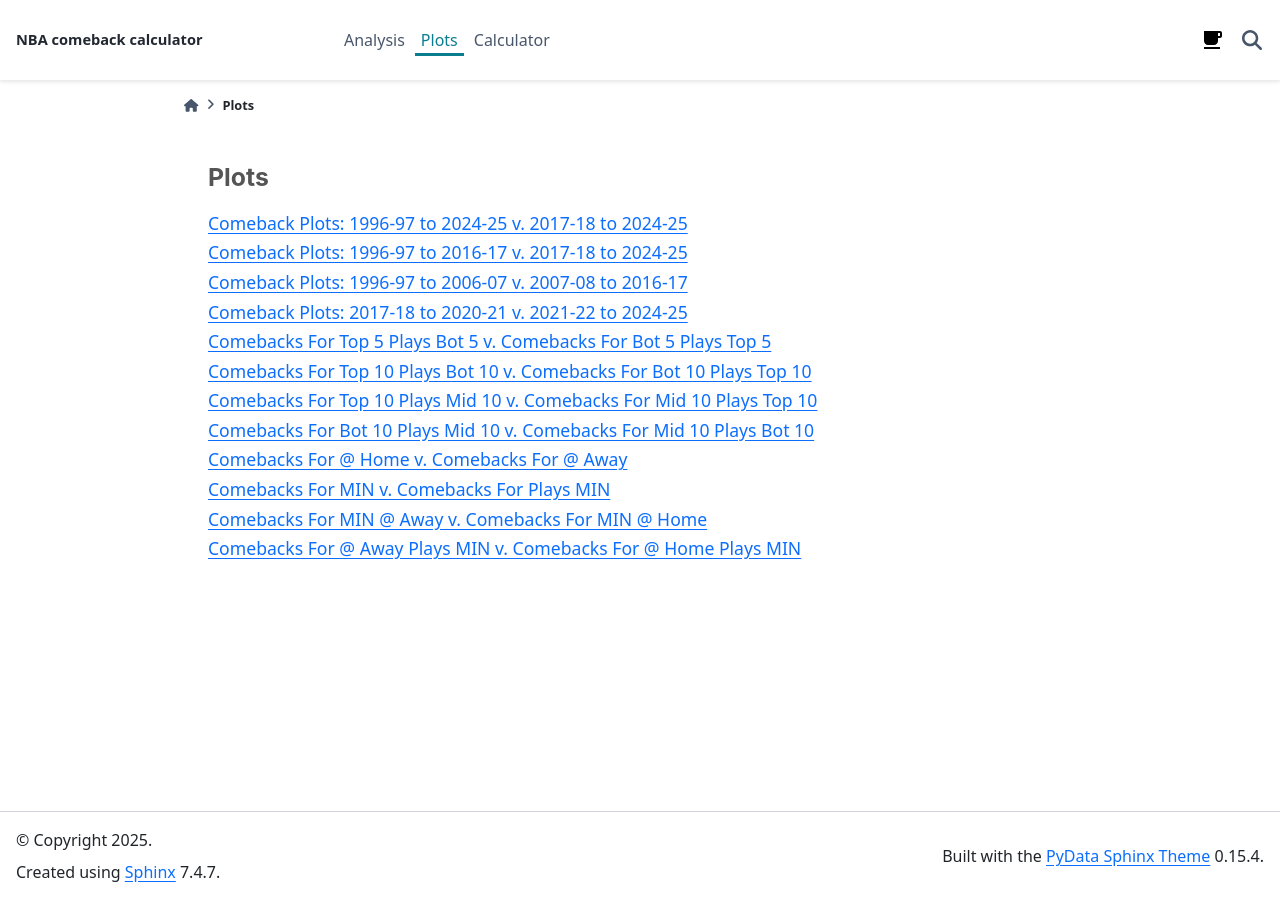
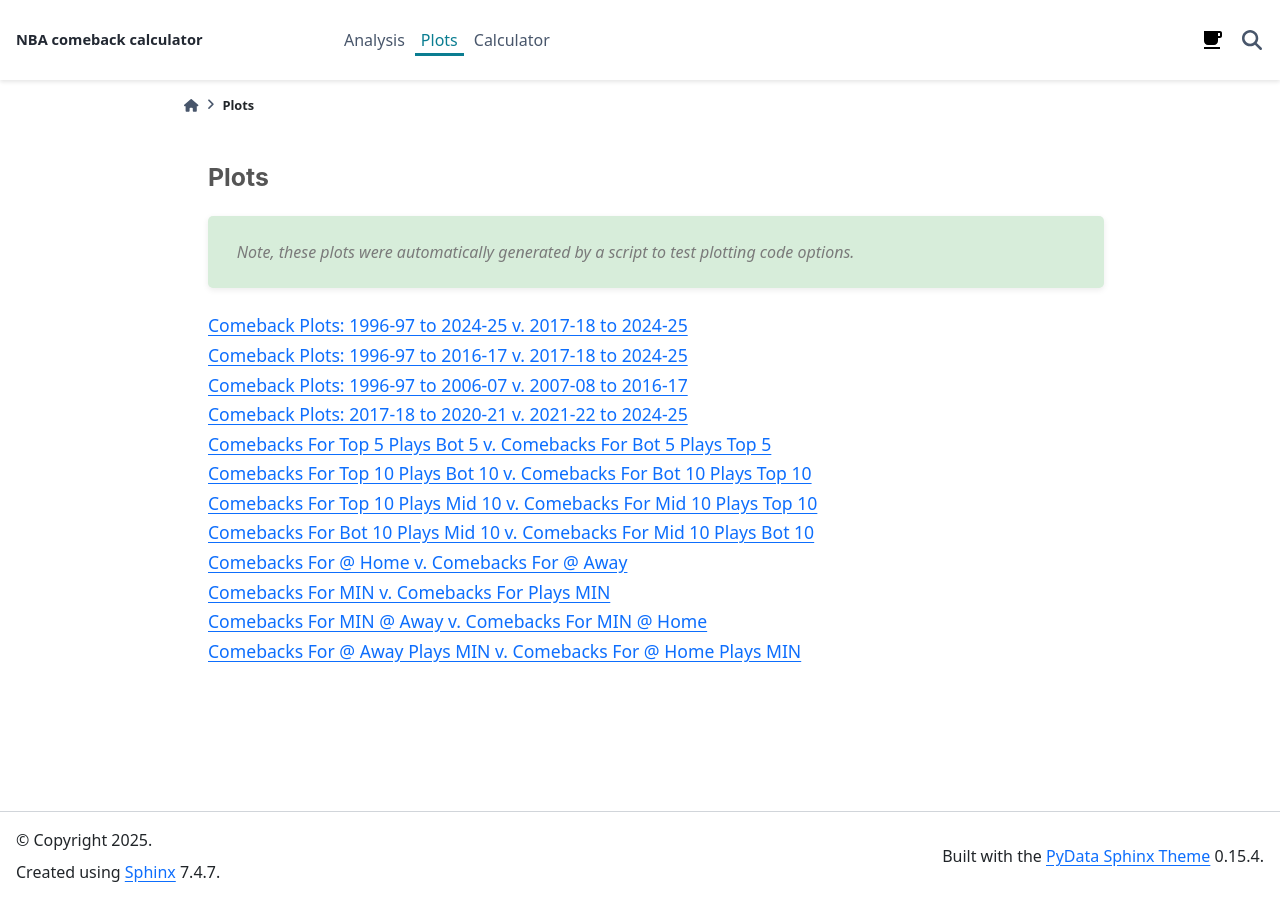
Before and after one commit to nba-comeback-calculator/nba-comeback-calculator, a Sphinx documentation site: the page built from docs/frontend/source/plots/index.rst, in a window 1280 px wide. Built offline with Sphinx 7.4.7 and the PyData theme 0.15.4, drawn with Linux system fonts in a browser that asks for light colours; nearby versions of some CDN libraries; comment, search, counter and statistics services are not loaded; some of the changed lines change nothing that is shown.

Commit message:
RST: updated twolves page.

```diff
--- a/docs/frontend/source/_static/js/nbacc_calculator_ui.js
+++ b/docs/frontend/source/_static/js/nbacc_calculator_ui.js
@@ -1277,7 +1277,7 @@ const nbacc_calculator_ui = (() => {
 
         // Make sure the chart container exists
         if (!chartContainer) {
-            console.error("Chart container not found");
+            // Silently return if chart container is not found
             return;
         }
 
@@ -1292,7 +1292,7 @@ const nbacc_calculator_ui = (() => {
         try {
             // Check if year groups exist
             if (!state.yearGroups || state.yearGroups.length === 0) {
-                console.error("No year groups defined");
+                // No year groups defined
                 chartContainer.innerHTML = '<div class="error">Please add at least one season range before calculating.</div>';
                 return;
             }
@@ -1320,7 +1320,7 @@ const nbacc_calculator_ui = (() => {
                             // );
                         })
                         .catch((error) => {
-                            console.error(`Failed to load season ${year}:`, error);
+                            // Silently handle season loading error
                             // Create a minimal empty season to avoid breaking the calculator
                             // Create an instance of Season with minimal data to avoid errors
                             const emptySeason =
@@ -1570,49 +1570,16 @@ const nbacc_calculator_ui = (() => {
                 setTimeout(forceButtonVisibility, 100);
                 setTimeout(forceButtonVisibility, 250);
             } catch (error) {
-                console.error("Error rendering chart:", error);
+                // Silently handle rendering error
                 throw new Error("Failed to render chart: " + error.message);
             }
         } catch (error) {
-            console.error("Error calculating chart:", error);
+            // Silently handle calculation error
 
             // Create a detailed error message
             let errorMessage = error.message;
 
-            // Add direct debugging information to the console to help users
-            console.log("Modules available:");
-            try {
-                console.log(
-                    "- nbacc_utils: " +
-                        (typeof nbacc_utils !== "undefined" ? "Yes" : "No")
-                );
-            } catch (e) {
-                console.log("- nbacc_utils: No");
-            }
-            try {
-                console.log(
-                    "- nbacc_plotter_data: " +
-                        (typeof nbacc_plotter_data !== "undefined" ? "Yes" : "No")
-                );
-            } catch (e) {
-                console.log("- nbacc_plotter_data: No");
-            }
-            try {
-                console.log(
-                    "- nbacc_plotter_core: " +
-                        (typeof nbacc_plotter_core !== "undefined" ? "Yes" : "No")
-                );
-            } catch (e) {
-                console.log("- nbacc_plotter_core: No");
-            }
-            try {
-                console.log(
-                    "- nbacc_calculator_api: " +
-                        (typeof nbacc_calculator_api !== "undefined" ? "Yes" : "No")
-                );
-            } catch (e) {
-                console.log("- nbacc_calculator_api: No");
-            }
+            // Module availability check removed to prevent console logging
 
             // Check if it's a file loading error or a module loading error
             if (
@@ -1650,14 +1617,14 @@ const nbacc_calculator_ui = (() => {
         // Get the target chart div
         const targetDiv = document.getElementById(targetChartId);
         if (!targetDiv) {
-            console.error(`Target chart div with ID ${targetChartId} not found`);
+            // Silently return if target chart div not found
             return;
         }
 
         // Get the chart container within the target div
         const chartContainer = document.getElementById(`${targetChartId}-container`);
         if (!chartContainer) {
-            console.error(`Chart container for ${targetChartId} not found`);
+            // Silently return if chart container not found
             return;
         }
 
@@ -1667,7 +1634,7 @@ const nbacc_calculator_ui = (() => {
         try {
             // Check if year groups exist
             if (!state.yearGroups || state.yearGroups.length === 0) {
-                console.error("No year groups defined");
+                // No year groups defined
                 chartContainer.innerHTML = '<div class="error">Please add at least one season range before calculating.</div>';
                 return;
             }
@@ -1686,7 +1653,7 @@ const nbacc_calculator_ui = (() => {
                             seasonData[year] = season;
                         })
                         .catch((error) => {
-                            console.error(`Failed to load season ${year}:`, error);
+                            // Silently handle season loading error
                             // Create a minimal empty season to avoid breaking the calculator
                             const emptySeason =
                                 new nbacc_calculator_season_game_loader.Season(year);
@@ -1899,7 +1866,7 @@ const nbacc_calculator_ui = (() => {
             }
 
         } catch (error) {
-            console.error("Error calculating chart:", error);
+            // Silently handle calculation error
             chartContainer.innerHTML = `<div class="error">Error: ${error.message}</div>`;
         }
     }
--- a/docs/frontend/source/_static/js/nbacc_chart_loader.js
+++ b/docs/frontend/source/_static/js/nbacc_chart_loader.js
@@ -57,8 +57,28 @@ function getCachedChartData(chartId) {
 function cacheChartData(chartId, data, lastModified) {
     if (!nbacc_utils.__USE_LOCAL_STORAGE_CACHE__) return;
 
-    // Use the utility function with timestamps and Last-Modified header
-    nbacc_utils.setLocalStorageWithTimestamp(getChartCacheKey(chartId), data, lastModified);
+    try {
+        // Use the utility function with timestamps and Last-Modified header
+        nbacc_utils.setLocalStorageWithTimestamp(getChartCacheKey(chartId), data, lastModified);
+    } catch (e) {
+        // If localStorage is full, try to prune older entries and retry
+        if (e.name === 'QuotaExceededError') {
+            // localStorage quota exceeded, pruning older entries
+
+            if (typeof nbacc_utils.pruneOldestCacheEntries === 'function') {
+                nbacc_utils.pruneOldestCacheEntries();
+
+                // Try again after pruning
+                try {
+                    nbacc_utils.setLocalStorageWithTimestamp(getChartCacheKey(chartId), data, lastModified);
+                } catch (retryError) {
+                    // Failed to store data even after pruning
+                }
+            }
+        } else {
+            // Error caching chart data
+        }
+    }
 }
 
 // Function to check if any part of an element is in the viewport
@@ -89,7 +109,7 @@ function resetChartZoom(chartId) {
 async function loadAndPlotChart(chartDiv) {
     const divId = chartDiv.id;
     if (!divId) {
-        console.error("Chart div must have an ID attribute");
+        // Chart div must have an ID attribute
         return;
     }
 
@@ -144,7 +164,7 @@ async function loadAndPlotChart(chartDiv) {
             if (typeof nbacc_calculator_ui !== "undefined") {
                 nbacc_calculator_ui.showCalculatorUI(divId, event);
             } else {
-                console.error("nbacc_calculator_ui module is not loaded");
+                // nbacc_calculator_ui module is not loaded
             }
         });
 
@@ -227,7 +247,7 @@ async function loadAndPlotChart(chartDiv) {
                 useCache = true;
             }
         } catch (e) {
-            console.warn("Error checking cache validity, will fetch from server:", e);
+            // Error checking cache validity, will fetch from server
         }
     } else if (!nbacc_utils.__USE_SERVER_TIMESTAMPS__ && isChartCached(divId)) {
         // Using time-based expiration instead of Last-Modified headers
@@ -267,7 +287,7 @@ async function loadAndPlotChart(chartDiv) {
             // Cache the data for future use with the Last-Modified header
             cacheChartData(divId, chartData, lastModified);
         } catch (error) {
-            console.error(`Error loading or validating JSON: ${error.message}`);
+            // Error loading or validating JSON
             chartContainer.innerHTML = `Error can't find ${divId}.json!`;
             return;
         }
@@ -366,14 +386,14 @@ function checkChartsInViewport() {
     const chartDivs = document.querySelectorAll("div.nbacc-chart");
 
     if (chartDivs.length === 0) {
-        console.log("No chart divs found with class 'nbacc-chart'");
+        // No chart divs found with class 'nbacc-chart'
     }
 
     chartDivs.forEach((div) => {
         const divId = div.id;
 
         if (!divId) {
-            console.warn("Found chart div without ID - skipping");
+            // Found chart div without ID - skipping
             return;
         }
 
@@ -392,14 +412,14 @@ function loadAllCharts() {
     const chartDivs = document.querySelectorAll("div.nbacc-chart");
 
     if (chartDivs.length === 0) {
-        console.log("No chart divs found with class 'nbacc-chart'");
+        // No chart divs found with class 'nbacc-chart'
     }
 
     chartDivs.forEach((div) => {
         const divId = div.id;
 
         if (!divId) {
-            console.warn("Found chart div without ID - skipping");
+            // Found chart div without ID - skipping
             return;
         }
 
--- a/docs/frontend/source/_static/js/nbacc_utils.js
+++ b/docs/frontend/source/_static/js/nbacc_utils.js
@@ -27,10 +27,10 @@ const nbacc_utils = (() => {
     // Controls whether to use server file timestamps for cache validation instead of fixed expiration
     var __USE_SERVER_TIMESTAMPS__ = true;
 
-    // Maximum cache age in milliseconds (1 hour for now, will be increased to 1 day later)
-    // 1 hour = 60 * 60 * 1000 = 3,600,000 ms
+    // Maximum cache age in milliseconds (1 day)
+    // 1 day = 24 * 60 * 60 * 1000 = 86,400,000 ms
     // Only used if __USE_SERVER_TIMESTAMPS__ is false
-    var __MAX_CACHE_AGE_MS__ = 1 * 60 * 60 * 1000;
+    var __MAX_CACHE_AGE_MS__ = 24 * 60 * 60 * 1000;
 
     /**
      * Reads and decompresses a gzipped JSON file from a URL or Response object
@@ -775,6 +775,11 @@ const nbacc_utils = (() => {
         if (!__USE_LOCAL_STORAGE_CACHE__) return false;
 
         try {
+            // Try to clear some space first if localStorage is getting full
+            if (isLocalStorageAlmostFull()) {
+                pruneOldestCacheEntries();
+            }
+
             // Store the data
             localStorage.setItem(key, JSON.stringify(data));
 
@@ -790,6 +795,77 @@ const nbacc_utils = (() => {
         } catch (e) {
             console.error("Error storing in localStorage:", e);
             return false;
+        }
+    }
+
+    /**
+     * Checks if localStorage is getting close to its quota
+     * @returns {boolean} True if localStorage is more than 80% full
+     */
+    function isLocalStorageAlmostFull() {
+        try {
+            // Estimate localStorage usage
+            let totalSize = 0;
+            for (let i = 0; i < localStorage.length; i++) {
+                const key = localStorage.key(i);
+                const value = localStorage.getItem(key);
+                totalSize += (key.length + value.length) * 2; // Unicode characters take 2 bytes
+            }
+
+            // Default quota is typically 5MB (5,242,880 bytes)
+            // Consider it almost full if using more than 80% of estimated quota
+            const estimatedQuota = 5 * 1024 * 1024; // 5MB in bytes
+            return totalSize > (estimatedQuota * 0.8);
+        } catch (e) {
+            console.error("Error checking localStorage size:", e);
+            return true; // Assume it's almost full if we can't check
+        }
+    }
+
+    /**
+     * Removes oldest cache entries to free up space
+     * Removes up to 20% of the cached entries, starting with the oldest
+     */
+    function pruneOldestCacheEntries() {
+        try {
+            // Collect all cache entries with their timestamps
+            const cacheEntries = [];
+
+            for (let i = 0; i < localStorage.length; i++) {
+                const key = localStorage.key(i);
+
+                // Only process data keys (not metadata keys)
+                if (key && key.startsWith('nbacc_') && !key.endsWith('_timestamp') && !key.endsWith('_lastModified')) {
+                    const timestampKey = `${key}_timestamp`;
+                    const timestamp = localStorage.getItem(timestampKey);
+
+                    if (timestamp) {
+                        cacheEntries.push({
+                            key: key,
+                            timestamp: parseInt(timestamp, 10)
+                        });
+                    }
+                }
+            }
+
+            // Sort by timestamp (oldest first)
+            cacheEntries.sort((a, b) => a.timestamp - b.timestamp);
+
+            // Remove oldest 20% of entries
+            const entriesToRemove = Math.ceil(cacheEntries.length * 0.2);
+
+            for (let i = 0; i < entriesToRemove; i++) {
+                if (i < cacheEntries.length) {
+                    const key = cacheEntries[i].key;
+                    localStorage.removeItem(key);
+                    localStorage.removeItem(`${key}_timestamp`);
+                    localStorage.removeItem(`${key}_lastModified`);
+                }
+            }
+
+            // console.log(`Pruned ${entriesToRemove} oldest cache entries to free up space`);
+        } catch (e) {
+            console.error("Error pruning cache entries:", e);
         }
     }
 
@@ -1037,6 +1113,8 @@ const nbacc_utils = (() => {
         initCacheManagement,
         clearAllCache,
         checkUrlForCacheClear,
+        isLocalStorageAlmostFull,
+        pruneOldestCacheEntries,
         __LOAD_CHART_ON_PAGE_LOAD__,
         __HOVER_PLOTS_ON_CLICK_ON_MOBILE_NOT_FULLSCREEN__,
         __USE_LOCAL_STORAGE_CACHE__,
--- a/docs/frontend/source/plots/index.rst
+++ b/docs/frontend/source/plots/index.rst
@@ -1,6 +1,11 @@
 *****
 Plots
 *****
+
+.. green-box::
+
+   Note, these plots were automatically generated by a script to test plotting code
+   options.
 
 .. toctree::
    :maxdepth: 1
```
